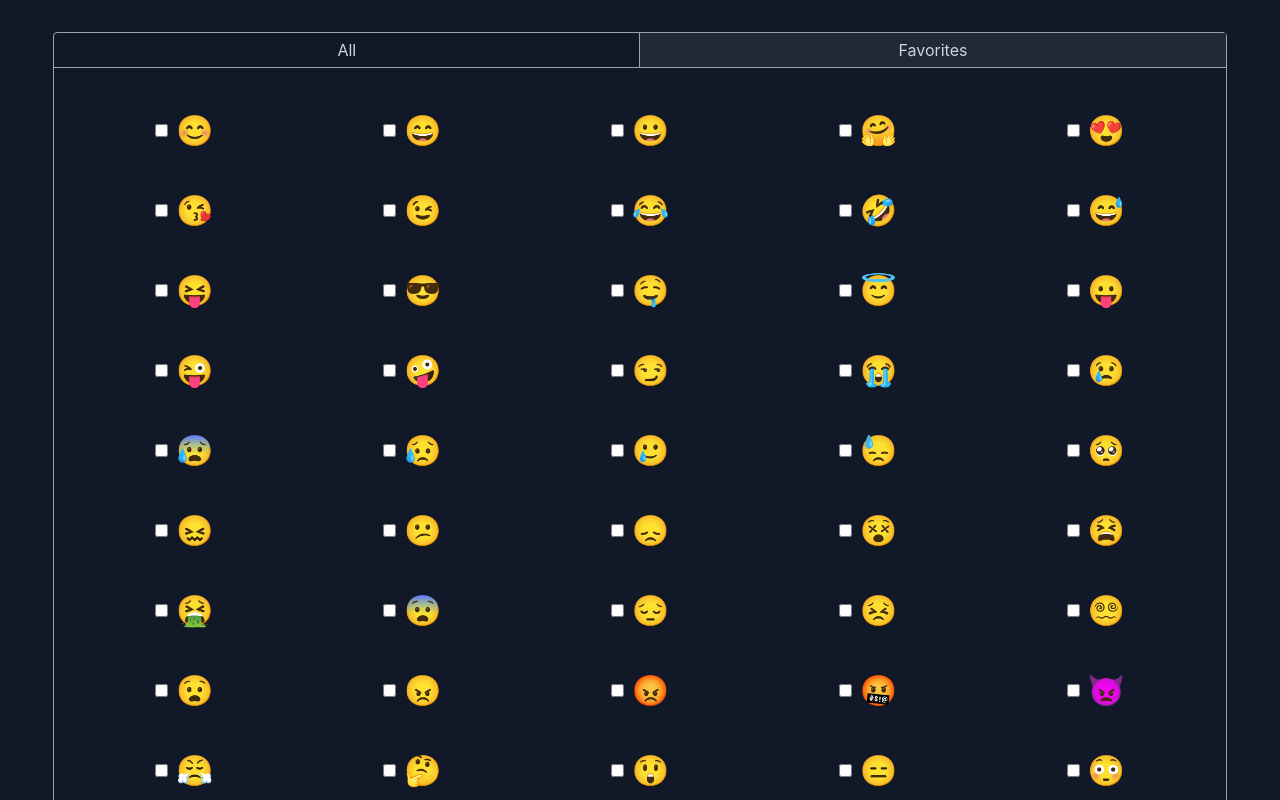
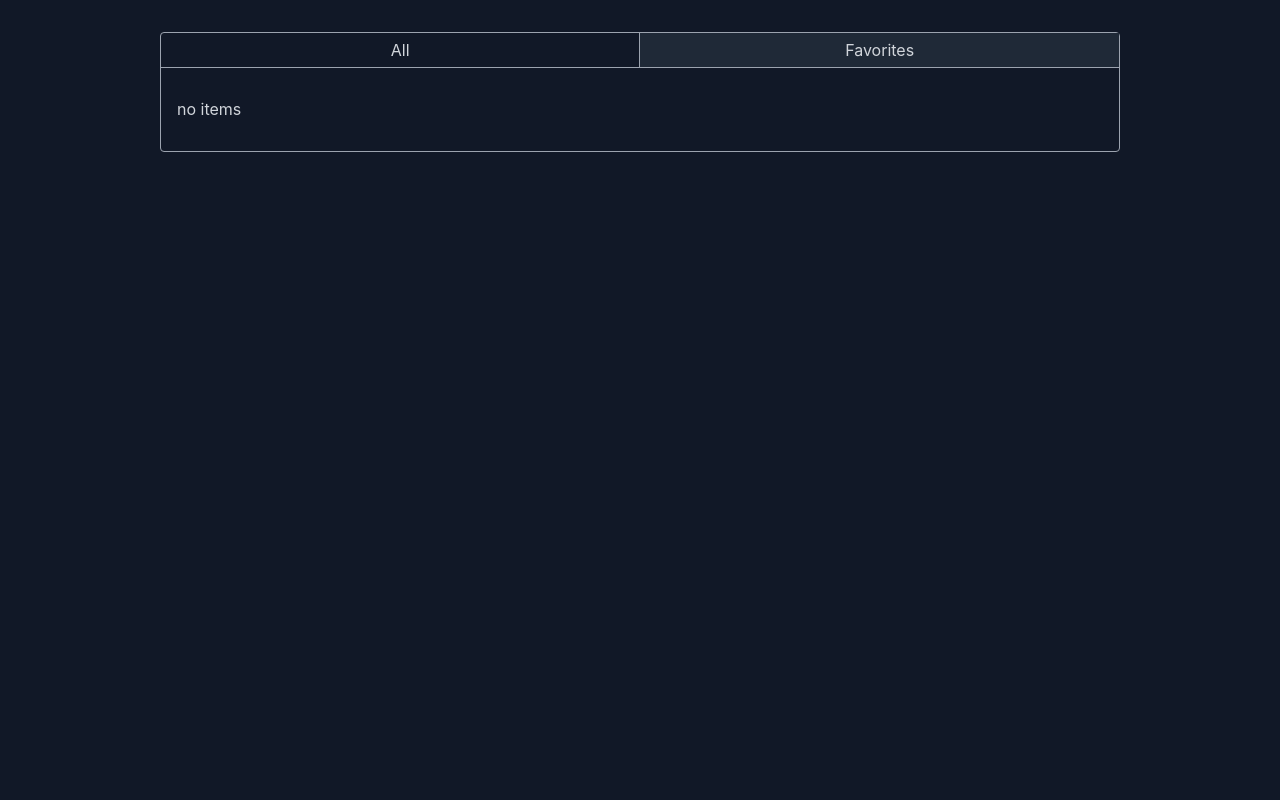
Before and after one commit to Wada-Kosuke/emoji-cheat-sheet, a React (Create React App) app: page / in a window 1280 px wide. Both pictures are taken after a click on the button "Favorites". Shown: the top 800 px of the page. Built offline with nearby package versions, Linux system fonts and the light colour scheme.

Commit message:
Favorites追加機能実装

```diff
--- a/src/App.tsx
+++ b/src/App.tsx
@@ -1,15 +1,16 @@
 import React from 'react';
+import { TabText } from "./types/tabText"
 import TabContent from './components/organisms/TabContent'
-import { TabProvider } from './providers/TabProvider';
+import { EmojiProvider } from './providers/EmojiProvider';
 
-const tabTexts: string[] = ["All", "Favorites"];
+const tabTexts: TabText[] = ["All", "Favorites"];
 
 const App: React.VFC = () => {
   return (
     <div className="App bg-gray-900 min-h-screen pt-8">
-      <TabProvider>
+      <EmojiProvider>
         <TabContent tabTexts={tabTexts} />
-      </TabProvider>
+      </EmojiProvider>
     </div>
   );
 }
--- a/src/components/Atoms/Tab.tsx
+++ b/src/components/Atoms/Tab.tsx
@@ -1,16 +1,36 @@
-import React, { useContext } from "react";
-import { TabContext } from "../../providers/TabProvider";
+import React, { Dispatch, SetStateAction, useContext } from "react";
+import { EmojiContext } from "../../providers/EmojiProvider";
+import { TabText } from "../../types/tabText";
+import { Emoji } from "../../types/emoji"
+import allEmojiList from "../../emojiList.json";
 
 type Props = {
-  text: string
+  text: TabText
+  currentTab: TabText
+  setCurrentTab: Dispatch<SetStateAction<TabText>>
 }
 
 const Tab: React.VFC<Props> = (props) => {
-  const { currentTab, setCurrentTab } = useContext(TabContext)
-  const onClick = () => setCurrentTab(props.text)
+  const { setEmojiList } = useContext(EmojiContext)
+  const onClick = () => {
+    props.setCurrentTab(props.text);
+    switch (props.text) {
+      case "All":
+        setEmojiList(allEmojiList)
+        break;
+      case "Favorites":
+        const favoritesStr = localStorage.getItem("favorites");
+        if (favoritesStr) {
+          setEmojiList(allEmojiList.filter((emoji: Emoji) => JSON.parse(favoritesStr).includes(emoji.shortCode)));
+        } else {
+          setEmojiList([]);
+        }
+        break;
+    }
+  }
 
   return (
-    <button onClick={onClick} className={(currentTab === props.text ? "bg-gray-800" : "") + " border-r last:border-r-0 border-gray-400 text-gray-300 w-full text-center py-2"}>{props.text}</button>
+    <button onClick={onClick} className={(props.currentTab === props.text ? "bg-gray-800" : "") + " border-r last:border-r-0 border-gray-400 text-gray-300 w-full text-center py-2"}>{props.text}</button>
   )
 }
 
--- a/src/components/molecules/EmojiItem.tsx
+++ b/src/components/molecules/EmojiItem.tsx
@@ -1,9 +1,5 @@
 import React, { useState } from "react";
-
-interface Emoji {
-  shortCode: string
-  graph: string
-}
+import { Emoji } from "../../types/emoji";
 
 type Props = {
   emoji: Emoji
@@ -19,7 +15,32 @@ const EmojiItem: React.VFC<Props> = (props) => {
     }, 1000)
   }
   const onChangeInput = (e: React.ChangeEvent<HTMLInputElement>) => {
-    e.target.checked ? setUnderText("added to Favorites") : setUnderText("removed");
+    const favoritesStr = localStorage.getItem("favorites");
+    let favorites: string[];
+    if (e.target.checked) {
+      setUnderText("added to Favorites");
+      if (favoritesStr) {
+        favorites = JSON.parse(favoritesStr);
+        favorites.push(props.emoji.shortCode);
+      } else {
+        favorites = [props.emoji.shortCode];
+      }
+      localStorage.setItem("favorites", JSON.stringify(favorites));
+    } else {
+      setUnderText("removed");
+      if (favoritesStr) {
+        favorites = JSON.parse(favoritesStr);
+        favorites = favorites.filter(favorite => favorite !== props.emoji.shortCode);
+        if (favorites.length) {
+          localStorage.setItem("favorites", JSON.stringify(favorites));
+        } else {
+          localStorage.removeItem("favorites");
+        }
+      } else {
+        return;
+      }
+    }
+
     setTimeout(() => {
       setUnderText("")
     }, 1000)
--- a/src/components/molecules/Tabs.tsx
+++ b/src/components/molecules/Tabs.tsx
@@ -1,15 +1,20 @@
-import React from "react";
+import React, { useState } from "react";
 import Tab from "../Atoms/Tab"
+import { TabText } from "../../types/tabText"
 
 type Props = {
-  tabTexts: string[]
+  tabTexts: TabText[]
 }
 
 const Tabs: React.VFC<Props> = (props) => {
+  const favoritesStr = localStorage.getItem("favorites");
+  const firstTab: TabText = favoritesStr ? "Favorites" : "All";
+  const [currentTab, setCurrentTab] = useState(firstTab);
+
   return (
     <div className="border-b border-gray-400 flex justify-evenly">
       {props.tabTexts.map(tabText => (
-        <Tab key={tabText} text={tabText} />
+        <Tab key={tabText} text={tabText} currentTab={currentTab} setCurrentTab={setCurrentTab} />
       ))}
     </div>
   )
--- a/src/components/organisms/TabContent.tsx
+++ b/src/components/organisms/TabContent.tsx
@@ -1,20 +1,26 @@
-import React from "react";
+import React, { useContext } from "react";
 import Tabs from "../molecules/Tabs"
 import EmojiItem from "../molecules/EmojiItem"
-import emojiArray from "../../emoji.json"
+import { TabText } from "../../types/tabText"
+import { EmojiContext } from "../../providers/EmojiProvider";
+
 
 type Props = {
-  tabTexts: string[]
+  tabTexts: TabText[]
 }
 
 const TabContent: React.VFC<Props> = (props) => {
+  const { emojiList } = useContext(EmojiContext)
+
+  const tabContent = emojiList.length ? emojiList.map(emoji => (
+    <EmojiItem emoji={emoji} key={emoji.shortCode} />
+  )) : <div className="text-gray-300">no items</div>;
+
   return (
-    <div className="w-11/12 mx-auto border border-gray-400 rounded">
+    <div className="w-9/12 mx-auto border border-gray-400 rounded">
       <Tabs tabTexts={props.tabTexts} />
       <div className="px-4 py-8 grid grid-cols-5">
-        {emojiArray.map(emoji => (
-          <EmojiItem emoji={emoji} key={emoji.shortCode} />
-        ))}
+        {tabContent}
       </div>
     </div>
   )
--- /dev/null
+++ b/src/providers/EmojiProvider.tsx
@@ -0,0 +1,31 @@
+import React, { createContext, ReactElement, useContext, useState } from "react"
+import allEmojiList from "../emojiList.json"
+import { Emoji } from "../types/emoji"
+
+export const EmojiContext = createContext({} as {
+  emojiList: Emoji[]
+  setEmojiList: React.Dispatch<React.SetStateAction<Emoji[]>>
+});
+
+type Props = {
+  children: ReactElement
+}
+
+export const EmojiProvider: React.VFC<Props> = (props) => {
+  const { children } = props;
+
+  const favoritesStr = localStorage.getItem("favorites");
+  let availableEmojiList: Emoji[];
+  if (favoritesStr) {
+    availableEmojiList = allEmojiList.filter((emoji: Emoji) => JSON.parse(favoritesStr).includes(emoji.shortCode));
+  } else {
+    availableEmojiList = allEmojiList
+  }
+  const [emojiList, setEmojiList] = useState(availableEmojiList);
+
+  return (
+    <EmojiContext.Provider value={{ emojiList, setEmojiList }}>
+      {children}
+    </EmojiContext.Provider>
+  )
+}
--- a/src/providers/TabProvider.tsx
+++ /dev/null
@@ -1,21 +0,0 @@
-import React, { createContext, useState } from "react"
-
-export const TabContext = createContext({} as {
-  currentTab: string
-  setCurrentTab: React.Dispatch<React.SetStateAction<string>>
-});
-
-type Props = {
-  children: any
-}
-
-export const TabProvider: React.VFC<Props> = (props) => {
-  const { children } = props;
-  const [currentTab, setCurrentTab] = useState("All");
-
-  return (
-    <TabContext.Provider value={{ currentTab, setCurrentTab }}>
-      {children}
-    </TabContext.Provider>
-  )
-}
--- /dev/null
+++ b/src/types/emoji.ts
@@ -0,0 +1,4 @@
+export interface Emoji {
+  shortCode: string
+  graph: string
+}
--- /dev/null
+++ b/src/types/tabText.ts
@@ -0,0 +1 @@
+export type TabText = "All" | "Favorites";
```
Also changed, not shown: src/emojiList.json (renamed from src/emoji.json).
